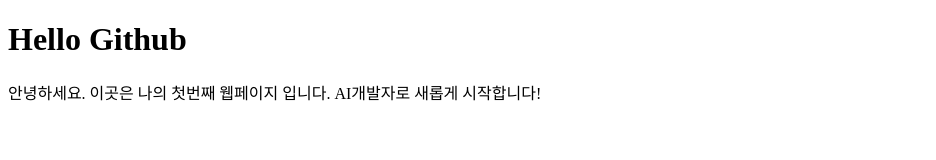
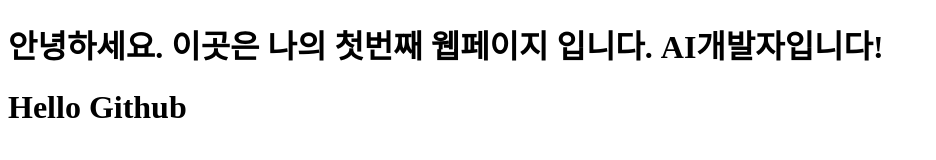
Before and after one commit to SeongTrueLife/testReop, a plain HTML site: page index.html in a window 1280 px wide. Shown: the whole page, without its empty margins (0-936 px from the left). Drawn offline with Linux system fonts and the light colour scheme.

Commit message:
(수정) index.html <h1> 부분

```diff
--- a/index.html
+++ b/index.html
@@ -6,8 +6,6 @@
     <title>Document</title>
 </head>
 <body>
-
+    <h1>안녕하세요. 이곳은 나의 첫번째 웹페이지 입니다. AI개발자입니다!</h1>
 </body>
 </html><h1>Hello Github</h1>
-안녕하세요.
-이곳은 나의 첫번째 웹페이지 입니다. AI개발자로 새롭게 시작합니다!
```
